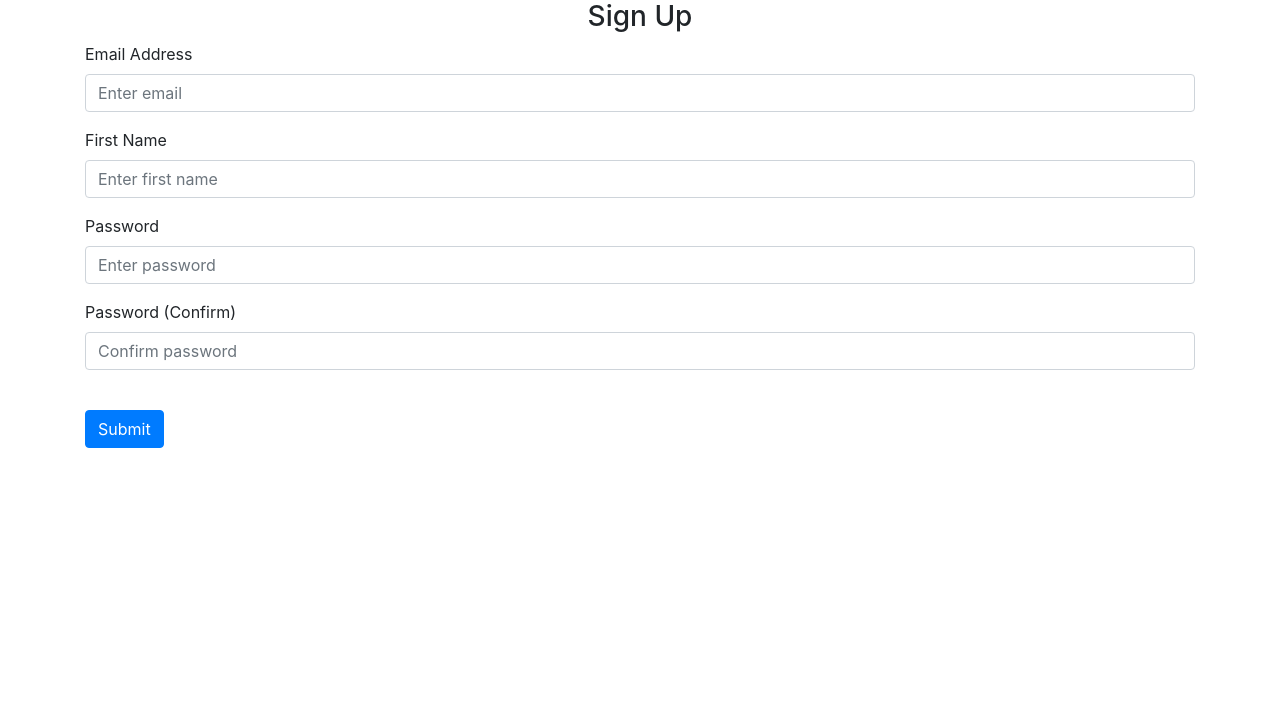
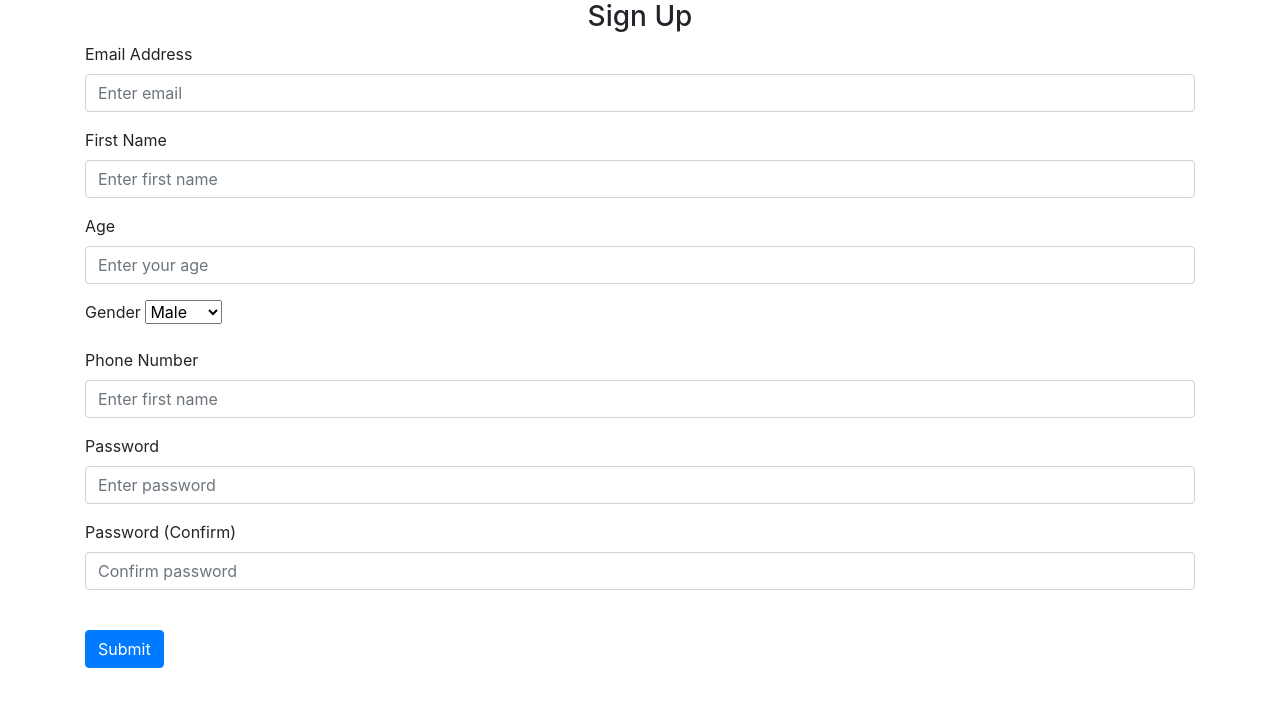
Before and after one commit to SachinTP02/HMS_Project, a Flask app: page /sign-up in a window 1280 px wide. Shown: the part 56-763 px from the top of the page. Run offline with Flask 2, Linux system fonts and the light colour scheme; some libraries are stand-ins or nearby versions.

Commit message:
Sign-Up mage modified.Further validations added

```diff
--- a/website/__init__.py
+++ b/website/__init__.py
@@ -21,7 +21,7 @@ def create_app():
 
     from .views import views
     from .auth import auth
-    if not path.exists('website/' + DB_NAME):
+    if not path.exists("instance\\HMS.db"):
         with app.app_context():
             from .models import User
             db.create_all()
--- a/website/auth.py
+++ b/website/auth.py
@@ -3,6 +3,7 @@ from .models import User
 from werkzeug.security import generate_password_hash, check_password_hash
 from . import db
 from flask_login import login_user, login_required, logout_user, current_user
+
 
 auth = Blueprint('auth',__name__)
 
@@ -11,6 +12,7 @@ def login():
     if request.method == 'POST':
         email = request.form.get('email')
         password = request.form.get('password')
+
         user = User.query.filter_by(email=email).first()
         if user:
             if check_password_hash(user.password, password):
@@ -37,7 +39,9 @@ def sign_up():
         first_name = request.form.get('firstName')
         password1 = request.form.get('password1')
         password2 = request.form.get('password2')
-
+        phno = request.form.get('phno')
+        age = request.form.get('age')
+        sex = request.form.get('sex')
 
         user = User.query.filter_by(email=email).first()
         if user:
@@ -50,8 +54,10 @@ def sign_up():
             flash('Passwords don\'t match.', category='error')
         elif len(password1) < 7:
             flash('Password must be at least 7 characters.', category='error')
+        elif len(phno) != 10:
+            flash('Phone number is invalid', category='error')
         else:
-            new_user = User(email=email,first_name=first_name,password=generate_password_hash(password1, method='sha256'))
+            new_user = User(email=email,first_name=first_name,password=generate_password_hash(password1, method='sha256'),age=age,sex=sex,phno=phno)
             db.session.add(new_user)
             db.session.commit()
 
--- a/website/templates/sign_up.html
+++ b/website/templates/sign_up.html
@@ -19,6 +19,33 @@
           class="form-control"
           id="firstName"
           name="firstName"
+          placeholder="Enter first name"
+        />
+      </div>
+      <div class="form-group">
+        <label for="age">Age</label>
+        <input
+          type="number"
+          class="form-control"
+          id="age"
+          name="age"
+          placeholder="Enter your age"
+        />
+      </div><div class="form-group">
+        <label for="sex">Gender</label>
+        <select name="sex">
+          <option value="Male">Male</option>
+          <option value="Female">Female</option>
+          <option value="Other">Other</option>
+        </select>
+      </div>
+      <div class="form-group">
+        <label for="phno">Phone Number</label>
+        <input
+          type="text"
+          class="form-control"
+          id="phno"
+          name="phno"
           placeholder="Enter first name"
         />
       </div>
--- a/website/views.py
+++ b/website/views.py
@@ -9,6 +9,7 @@ def home():
     return render_template("home.html")
 
 @views.route('/home')
+@login_required
 def hhome():
     return render_template("home.html")
 
```
Also changed, not shown: website/models.py (+11 -0 lines), instance/HMS.db.
